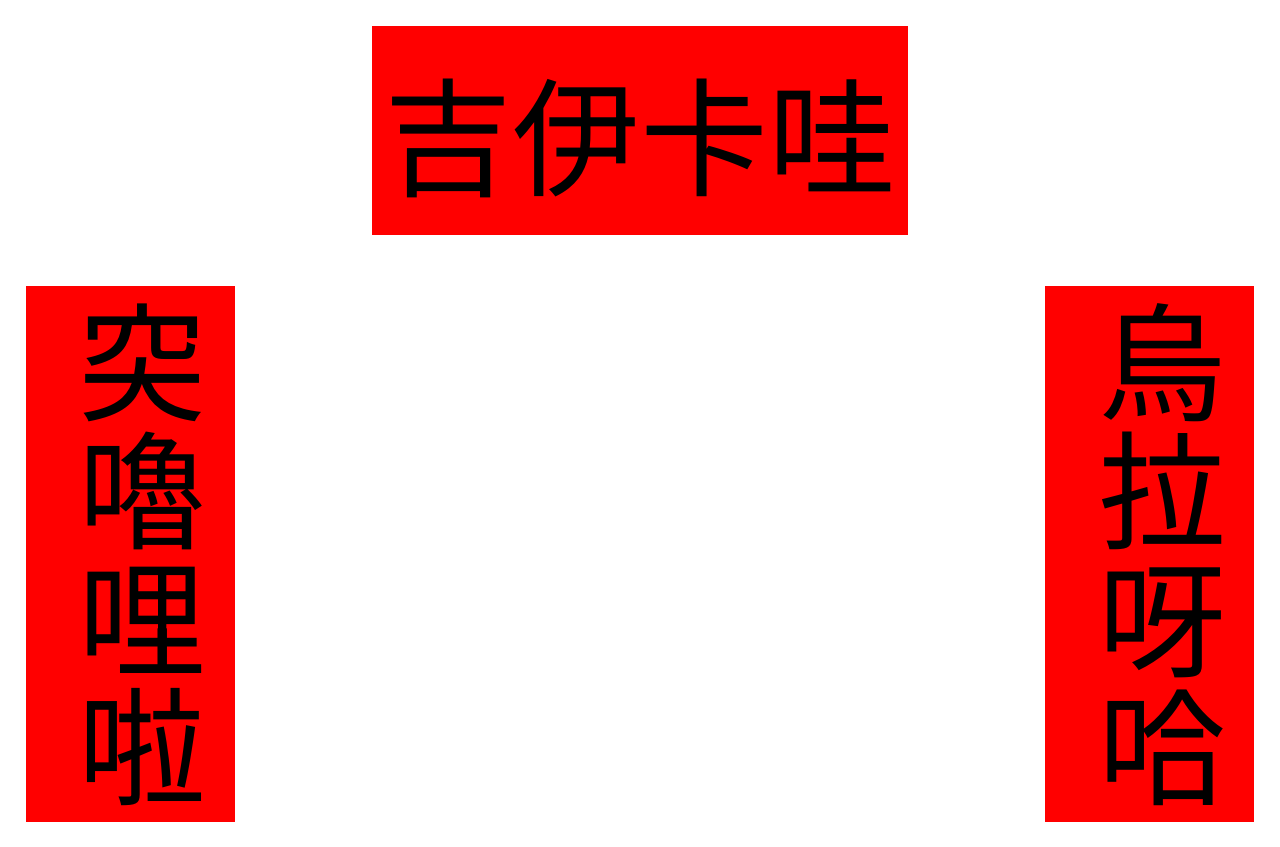
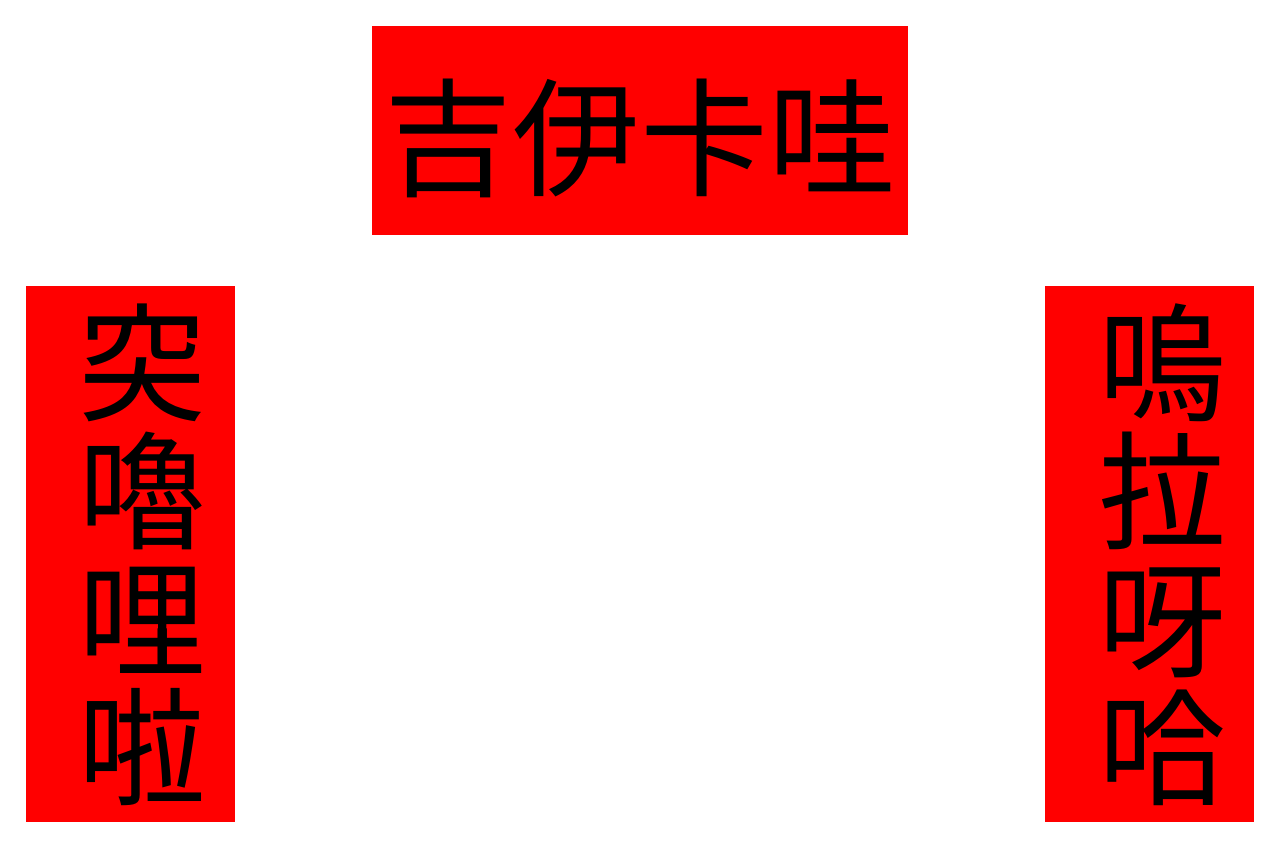
Before and after one commit to a5757657/chiikawa-spring-couplets, a plain HTML site: page index.html in a window 1280 px wide. Drawn offline with Linux system fonts and the light colour scheme.

Commit message:
fix text

```diff
--- a/index.html
+++ b/index.html
@@ -43,7 +43,7 @@
       <div class="top red">吉伊卡哇</div>
       <div class="bottom">
         <div class="red">突嚕哩啦</div>
-        <div class="red">烏拉呀哈</div>
+        <div class="red">嗚拉呀哈</div>
       </divㄏ>
     </div>
   </body>
```
